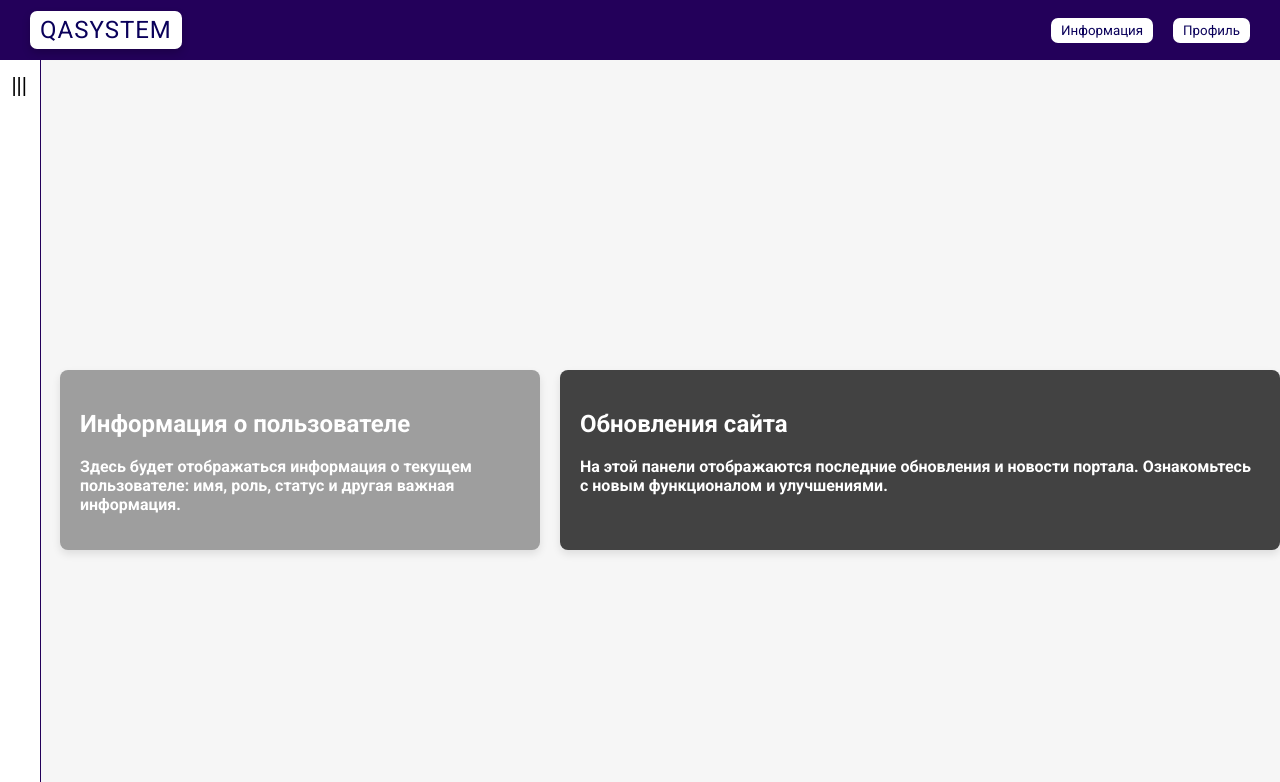
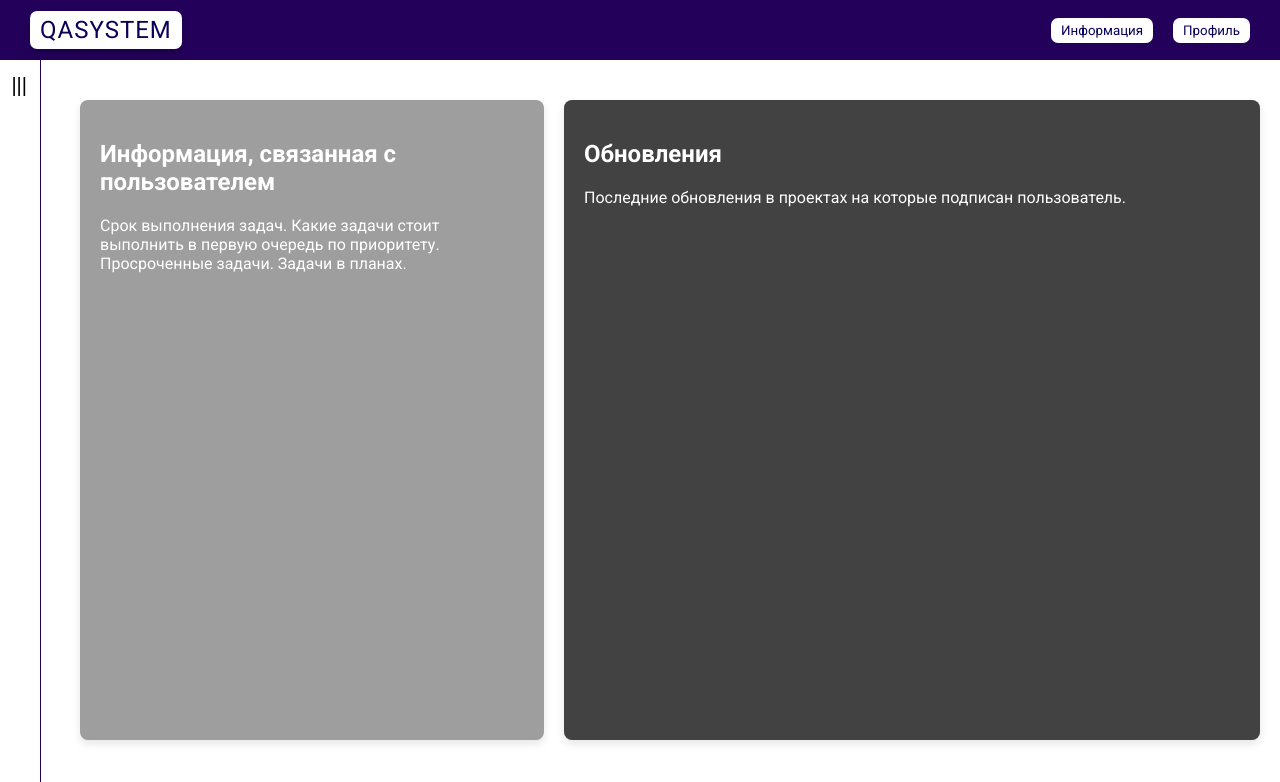
Before and after one commit to GarussMisha/qasystem_front, a Vue app: page / in a window 1280 px wide. Shown: the top 782 px of the page. Built offline with nearby package versions, Linux system fonts and the light colour scheme; no server answers.

Commit message:
Внесение финальных правок

```diff
--- a/src/App.vue
+++ b/src/App.vue
@@ -47,7 +47,7 @@ body, html {
   margin: 0;
   padding: 0;
   font-family: 'Roboto', sans-serif;
-  font-weight: 700;
+  height: 100%; /* Убедимся, что html и body занимают всю высоту */
 }
 
 :root {
--- a/src/components/modal/project/DeleteProjectModal.vue
+++ b/src/components/modal/project/DeleteProjectModal.vue
@@ -4,8 +4,8 @@
     <div class="modal-content" @click.stop>
       <h2>Удалить проект</h2>
       <p class="warning-text">
-        Вы действительно хотите удалить проект "<strong>{{ projectName }}</strong>"?
-        <br />
+        Вы действительно хотите удалить проект <br />
+        "<strong>{{ projectName }}</strong>"?<br />
         Это действие нельзя будет отменить.
       </p>
 
--- a/src/views/HomePage.vue
+++ b/src/views/HomePage.vue
@@ -1,16 +1,14 @@
 <template>
   <div class="home-page">
     <div class="home-container">
-      <!-- Первый блок - Информация о пользователе -->
       <div class="user-info">
-        <h2>Информация о пользователе</h2>
-        <p>Здесь будет отображаться информация о текущем пользователе: имя, роль, статус и другая важная информация.</p>
+        <h2>Информация, связанная с пользователем</h2>
+        <p>Срок выполнения задач. Какие задачи стоит выполнить в первую очередь по приоритету. Просроченные задачи. Задачи в планах.</p>
       </div>
 
-      <!-- Второй блок - Обновления сайта -->
       <div class="site-updates">
-        <h2>Обновления сайта</h2>
-        <p>На этой панели отображаются последние обновления и новости портала. Ознакомьтесь с новым функционалом и улучшениями.</p>
+        <h2>Обновления</h2>
+        <p>Последние обновления в проектах на которые подписан пользователь.</p>
       </div>
     </div>
   </div>
@@ -27,9 +25,8 @@ export default {
   display: flex;
   justify-content: center;
   align-items: center;
-  background-color: #f6f6f6;
-  min-height: 100vh;
-  padding: 20px;
+  background-color: #ffffff;
+  padding: 40px;
   box-sizing: border-box;
 }
 
@@ -49,6 +46,7 @@ export default {
   border-radius: 8px;
   box-shadow: 0 4px 8px rgba(0, 0, 0, 0.1);
   box-sizing: border-box;
+  height: 80vh;
 }
 
 .site-updates {
@@ -59,5 +57,6 @@ export default {
   border-radius: 8px;
   box-shadow: 0 4px 8px rgba(0, 0, 0, 0.1);
   box-sizing: border-box;
+  height: 80vh;
 }
 </style>
--- a/src/views/InfoPage.vue
+++ b/src/views/InfoPage.vue
@@ -3,29 +3,22 @@
     <div class="info">
       <h1>Добро пожаловать в QASystem</h1>
       <p>
-        QASystem — это инновационная платформа для управления тестированием программного обеспечения.
-        Она упрощает процесс тестирования, повышает его эффективность и качество,
-        обеспечивая оптимальный контроль и координацию всех аспектов тестирования.
+        QASystem — это веб-приложение, предназначенное для организации и управления процессом тестирования программного обеспечения.
+        Оно позволяет автоматизировать рутинные задачи, централизованно управлять тест-кейсами, чек-листами и проектами, а также интегрироваться с другими инструментами разработки.
       </p>
     </div>
 
     <div class="guide">
-      <h2>Как пользоваться порталом:</h2>
+      <h2>Компоненты и функционал:</h2>
       <ul>
         <li>
-          <strong>Создайте проект:</strong> Перейдите в раздел "Проекты", нажмите на кнопку "Создать проект",
-          заполните название и описание проекта, укажите дату начала и окончания (опционально).
+          <strong>Модуль ведения проектов:</strong> создание, редактирование и удаление проектов. Для примера Калькулятор может быть проектом.
         </li>
         <li>
-          <strong>Добавьте тест-кейсы:</strong> Откройте созданный проект, нажмите "Создать тест-кейс"
-          и заполните информацию (название, описание, шаги и ожидаемый результат).
+          <strong>Модуль тест-кейсов:</strong> управление тест-кейсами и его шагами, включая создание, редактирование и удаление. Для Калькулятора это может быть проверка сложения и другого функционала.
         </li>
         <li>
           <strong>Управляйте чек-листами:</strong> Добавляйте, редактируйте или удаляйте чек-листы для удобного планирования тестирования.
-        </li>
-        <li>
-          <strong>Просматривайте статус тестирования:</strong> Отслеживайте статус тест-кейсов и результаты тестирования
-          в реальном времени.
         </li>
       </ul>
     </div>
@@ -44,7 +37,7 @@ export default {
   margin: 0 auto;
   padding: 20px;
   font-family: 'Arial', sans-serif;
-  background-color: #f8f9fa;
+  background-color: #ffffff;
   color: #333;
 }
 
@@ -73,12 +66,14 @@ export default {
 }
 
 .guide {
-  width: 100%;
-  max-width: 800px;
+  display: flex;
+  flex-direction: column;
+  text-align: left;
+  margin-bottom: 20px;
+  padding: 20px;
   background-color: white;
   color: #333;
   border-radius: 8px;
-  padding: 20px;
   box-shadow: 0 4px 6px rgba(0, 0, 0, 0.1);
 }
 
--- a/src/views/ProfilePage.vue
+++ b/src/views/ProfilePage.vue
@@ -43,7 +43,7 @@
   margin: 0 auto;
   padding: 20px;
   font-family: 'Arial', sans-serif;
-  background-color: #f8f9fa;
+  background-color: #ffffff;
   color: #333;
 }
 
```
Also changed, not shown: src/components/HeadBar.vue (indentation only).
